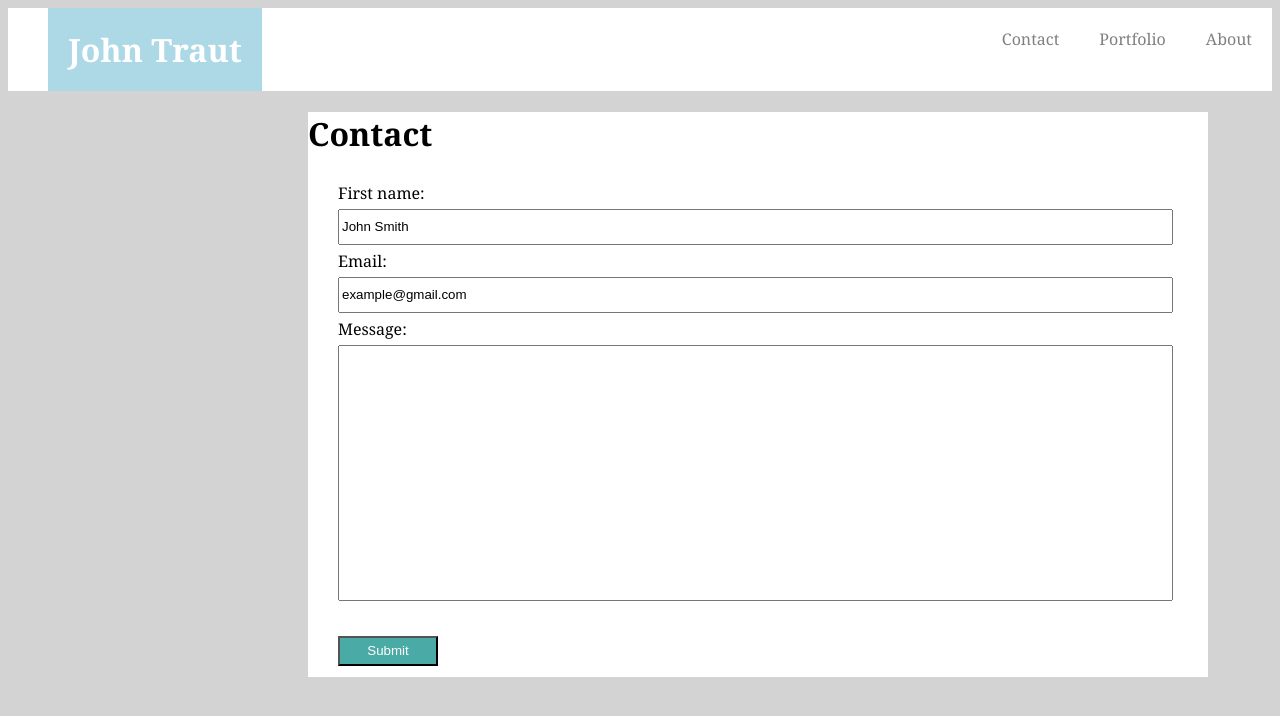
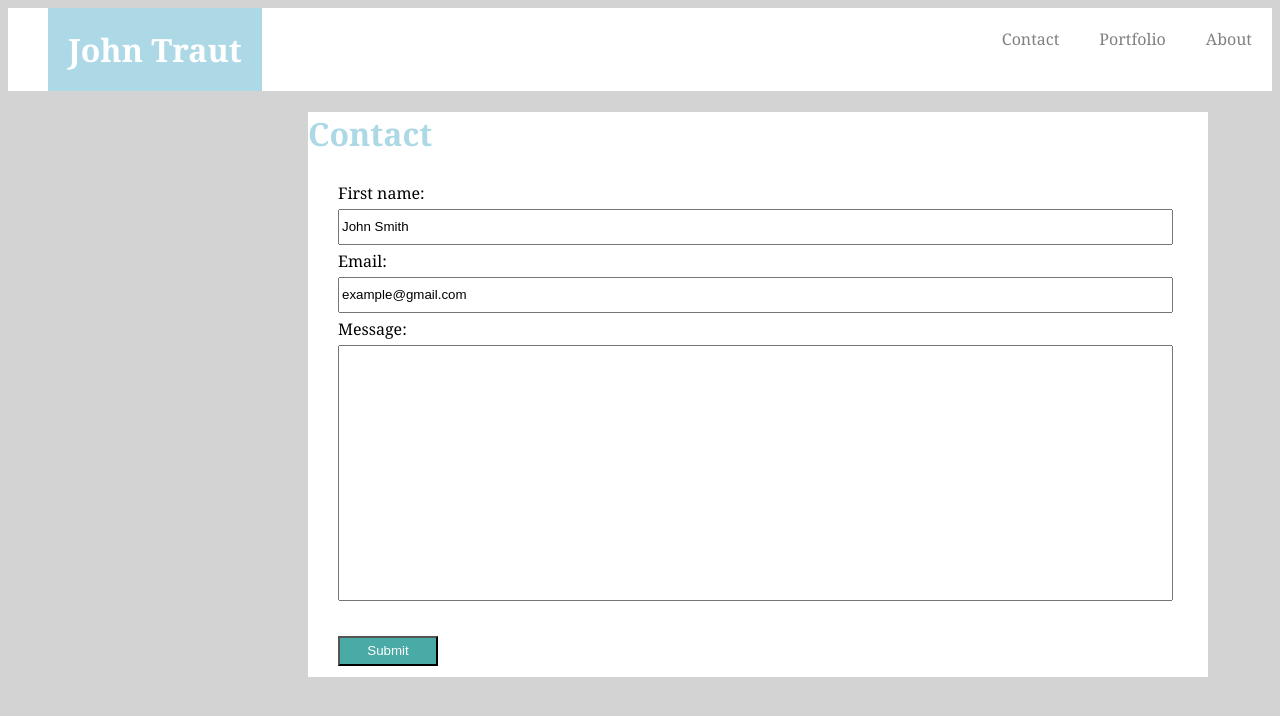
Before and after one commit to jfish1996/Basic-Portfolio, a plain HTML site: page contact.html in a window 1280 px wide. Drawn offline with Linux system fonts and the light colour scheme.

Commit message:
Forgot a color change

```diff
--- a/assets/css/style3(Contact).css
+++ b/assets/css/style3(Contact).css
@@ -26,3 +26,7 @@
     width: 100px;
     line-height: 150%;
  }
+
+ #Contact {
+    color: lightblue;
+ }
```
